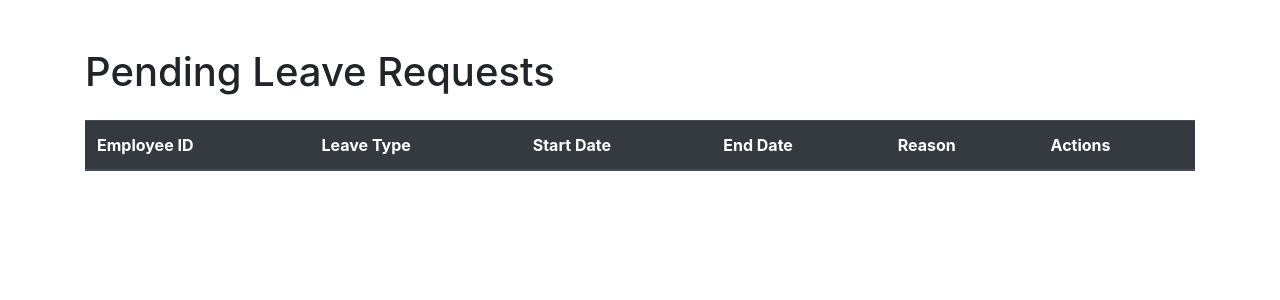
After one commit to Harishchandra2002/coapps, a Django app: page /pending_leave_requests/ in a window 1280 px wide. The commit adds this page. Shown: the top 300 px of the page. Run offline with Django 5.2, Linux system fonts and the light colour scheme; data that the repository does not hold is empty; some libraries are stand-ins or nearby versions.

Commit message:
initial commit

```diff
--- /dev/null
+++ b/djangosite/myapp/templates/myapp/leave_request_page_to_hr.html
@@ -0,0 +1,51 @@
+<!DOCTYPE html>
+<html lang="en">
+<head>
+    <meta charset="UTF-8">
+    <meta name="viewport" content="width=device-width, initial-scale=1.0">
+    <title>Pending Leave Requests</title>
+    <!-- Bootstrap CSS -->
+    <link rel="stylesheet" href="https://stackpath.bootstrapcdn.com/bootstrap/4.5.2/css/bootstrap.min.css">
+</head>
+<body>
+    <div class="container">
+        <h1 class="mt-5 mb-4">Pending Leave Requests</h1>
+        <table class="table table-striped">
+            <thead class="thead-dark">
+                <tr>
+                    <th scope="col">Employee ID</th>
+                    <th scope="col">Leave Type</th>
+                    <th scope="col">Start Date</th>
+                    <th scope="col">End Date</th>
+                    <th scope="col">Reason</th>
+                    <th scope="col">Actions</th> <!-- New column for buttons -->
+                </tr>
+            </thead>
+            <tbody>
+                {% for leave_request in pending_leave_requests %}
+                <tr>
+                    <td>{{ leave_request.employee_id }}</td>
+                    <td>{{ leave_request.leave_type }}</td>
+                    <td>{{ leave_request.start_date }}</td>
+                    <td>{{ leave_request.end_date }}</td>
+                    <td>{{ leave_request.reason }}</td>
+                    <td>
+                        <!-- Buttons for actions -->
+                        <form action="{% url 'approve_leave' %}" method="post" style="display: inline;">
+                            {% csrf_token %}
+                            <input type="hidden" name="leave_request_id" value="{{ leave_request.id }}">
+                            <button type="submit" class="btn btn-success">Approve</button>
+                        </form>
+                        <form action="{% url 'reject_leave' %}" method="post" style="display: inline;">
+                            {% csrf_token %}
+                            <input type="hidden" name="leave_request_id" value="{{ leave_request.id }}">
+                            <button type="submit" class="btn btn-danger">Reject</button>
+                        </form>
+                    </td>
+                </tr>
+                {% endfor %}
+            </tbody>
+        </table>
+    </div>
+</body>
+</html>
--- a/djangosite/myapp/urls.py
+++ b/djangosite/myapp/urls.py
@@ -35,5 +35,10 @@ urlpatterns = [
     path('publish_job_post1/', views.publish_job_post1, name='publish_job_post1'),
     path('pending_to_publish/', views.pending_to_publish, name='pending_to_publish'),
     path('main/', views.main1, name='main'),
+    path('login/',views.login,name='login'),
+    path('login_to_submit/',views.login_to_submit,name='login_to_submit'),
+    path('hr_dashboard/<str:emp_id>/', views.hr_dashboard, name='hr_dashboard'),
+    path('employee_dashboard/<str:emp_id>/', views.employee_dashboard, name='employee_dashboard'),
+    path('pending_leave_requests/', views.pending_leave_requests_page, name='pending_leave_requests'),
 
 ]
--- a/djangosite/myapp/views.py
+++ b/djangosite/myapp/views.py
@@ -1,13 +1,15 @@
-from django.http import JsonResponse
+from datetime import datetime
+
+from django.http import JsonResponse, HttpResponseBadRequest
 from django.shortcuts import render, redirect
 from .forms import EmployeeRegistrationForm
 from django.contrib.auth.models import User
 from django.contrib.auth import login
 from django.contrib import messages
 from django.utils import timezone
-from .forms import JobPostForm
+from .forms import JobPostForm,LeaveRequestForm
 from django.core.mail import send_mail, EmailMessage
-from .models import Employee, Employee_Data, JobPost
+from .models import Employee, Employee_Data, JobPost,LeaveRequest
 from django.template.loader import render_to_string
 
 
@@ -48,8 +50,37 @@ def publish_job_post1(request):
 def main1(request):
     return render(request, "myapp/main.html")
 
+def login(request):
+    return render(request,"myapp/login.html")
 
 
+def hr_dashboard(request):
+    return render(request, "myapp/hr_dashboard.html")
+
+def employee_dashboard(request):
+    return render(request, "myapp/hr_dashboard.html")
+
+def login_to_submit(request):
+    if request.method == 'POST':
+        employee_id = request.POST.get('employeeId')
+        password = request.POST.get('password')
+
+        try:
+            employee = Employee_Data.objects.get(emp_id=employee_id, password=password)
+            if employee_id.startswith('6'):
+                # Redirect to HR page
+                return redirect('hr_dashboard')
+            elif employee_id.startswith('5'):
+                # Redirect to employee page
+                return redirect('employee_dashboard')
+            else:
+                # Invalid employee ID format
+                messages.error(request, 'Invalid employee ID format.')
+                return redirect('login')
+        except Employee_Data.DoesNotExist:
+            messages.error(request, 'Invalid credentials. Please try again.')
+
+    return render(request, "myapp/login.html")
 
 def pending_to_publish(request):
     return delete_job_post(request)
@@ -109,21 +140,62 @@ def index(request):
 # views.py
 
 
+# def request_leave(request):
+#     if request.method == 'POST':
+#         # Handle form submission
+#         # Fetch additional employee data from the database
+#         employee_id = request.POST.get('employee_id')
+#         employee_data = Employee_Data.objects.filter(emp_id=employee_id).first()
+#         emp_name = employee_data.employee_name
+#         leave_balance = employee_data.leave_balance
+#
+#         # Send email notification to HR
+#         send_leave_request_notification_to_hr(request.POST, emp_name, leave_balance)
+#         # return redirect('leave_balance')
+#     return render(request, 'myapp/request_leave.html')
+
+
 def request_leave(request):
     if request.method == 'POST':
         # Handle form submission
-        # Fetch additional employee data from the database
         employee_id = request.POST.get('employee_id')
-        employee_data = Employee_Data.objects.filter(emp_id=employee_id).first()
-        emp_name = employee_data.employee_name
-        leave_balance = employee_data.leave_balance
+        leave_type = request.POST.get('leave_type')
+        start_date_str: str = request.POST.get('start_date')
+        end_date_str: str = request.POST.get('end_date')
 
-        # Send email notification to HR
-        send_leave_request_notification_to_hr(request.POST, emp_name, leave_balance)
-        # return redirect('leave_balance')
-    return render(request, 'myapp/request_leave.html')
+        # Convert date strings to YYYY-MM-DD format
+        start_date = datetime.strptime(start_date_str, '%m/%d/%Y').strftime('%Y-%m-%d')
+        end_date = datetime.strptime(end_date_str, '%m/%d/%Y').strftime('%Y-%m-%d')
+
+        reason = request.POST.get('reason')
 
 
+        # Fetch additional employee data from the database
+        employee_data = Employee_Data.objects.filter(emp_id=employee_id).first()
+        if employee_data:
+            emp_name = employee_data.employee_name
+            leave_balance = employee_data.leave_balance
+
+            # Save the leave request data to the LeaveRequest table
+            leave_request = LeaveRequest.objects.create(employee_id=employee_id, leave_type=leave_type,
+                                                        start_date=start_date, end_date=end_date,
+                                                        reason=reason)
+
+            # Send email notification to HR
+            send_leave_request_notification_to_hr({
+                'employee_id': employee_id,
+                'start_date': start_date,
+                'end_date': end_date,
+                'reason': reason,
+                'leave_type': leave_type,
+            }, emp_name, leave_balance)
+
+            # Optionally, you can redirect the user to a success page
+            return redirect('leave_balance')
+        else:
+            return HttpResponseBadRequest("Employee data not found")
+
+    return render(request, 'myapp/request_leave.html')
 def approve_leave(request):
     if request.method == 'POST':
         emp_id = request.POST.get('emp_id')
@@ -274,3 +346,11 @@ def approval_pending(request):
     else:
         # Handle case when there are no Employee objects in the database
         return JsonResponse({'error': 'No employee data found'}, status=404)
+
+
+def pending_leave_requests_page(request):
+    # Retrieve pending leave requests from the database
+    pending_leave_requests = LeaveRequest.objects.filter(status='pending')
+
+    # Pass the pending leave requests data to the template
+    return render(request, 'myapp/leave_request_page_to_hr.html', {'pending_leave_requests': pending_leave_requests})
```
Also changed, not shown: djangosite/myapp/forms.py (+6 -1 lines), djangosite/myapp/models.py (+20 -0 lines), djangosite/myapp/templates/myapp/employee_dashboard.html (added, +98 -0 lines), djangosite/myapp/templates/myapp/hr_dashboard.html (added, +53 -0 lines), djangosite/myapp/templates/myapp/leave balance.html (added, +10 -0 lines), djangosite/myapp/templates/myapp/login.html (added, +50 -0 lines), djangosite/myapp/templates/myapp/main.html (+18 -18 lines), djangosite/myapp/templates/myapp/request_leave.html (+13 -55 lines), djangosite/myapp/migrations/0005_leaverequest.py (added), djangosite/myapp/migrations/0006_leaverequest_status.py (added), djangosite/myapp/migrations/0007_alter_leaverequest_table.py (added), djangosite/myapp/migrations/0008_alter_leaverequest_end_date_and_more.py (added).
